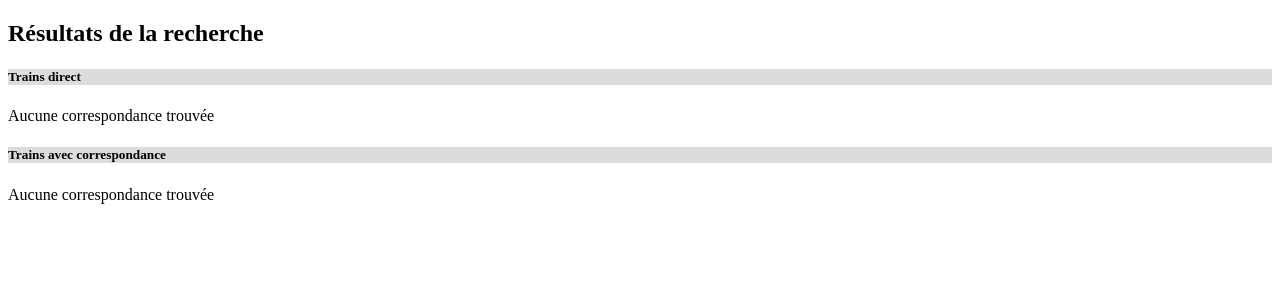
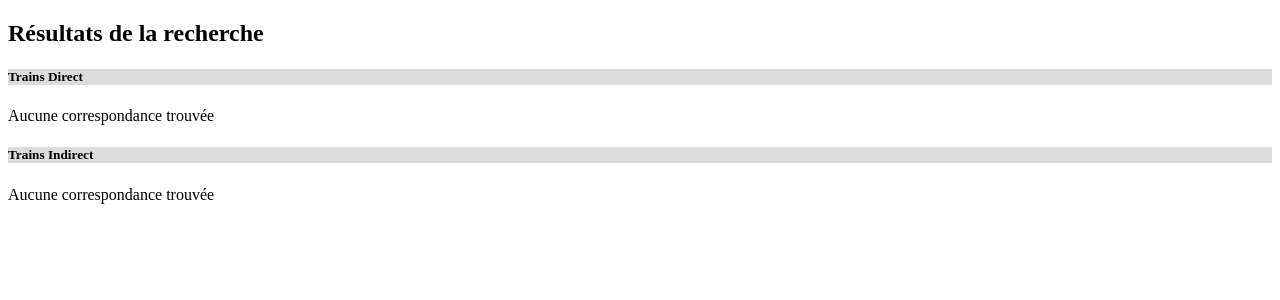
Before and after one commit to Folteto/TGVMAXiSchlag, a Flask app: template templates/result.html in a window 1280 px wide. Shown: the top 300 px of the page. Run offline with Flask 3, Linux system fonts and the light colour scheme; the template is opened without the code that fills it, so the values that code supplies are empty.

Commit message:
First template Web clean

```diff
--- a/main.py
+++ b/main.py
@@ -193,18 +193,19 @@ def main(args={}):
     argument_check.verify_argument(depart, arrivee, date, steps, gares)
     depart_req = argument_check.formalize_gare(depart)
     arrivee_req = argument_check.formalize_gare(arrivee)
-
-    # on commence par vérifier qu'il n'existe pas de trajet direct entre les deux gares
-    available_trains = check_direct_trains(api_requests.simple_request(depart_req, arrivee_req, date, hour), depart, arrivee, date)
+    try :
+        # on commence par vérifier qu'il n'existe pas de trajet direct entre les deux gares
+        available_trains = check_direct_trains(api_requests.simple_request(depart_req, arrivee_req, date, hour), depart, arrivee, date)
 
 
-    all_compatible_journey = []
-    recursive_checker.gare_checker(
-        all_compatible_journey, arrivee, depart, date, [], steps, force_maxsteps, hour
-    )
-    check_indirect_trains(all_compatible_journey, steps)
-    trajet_direct, trajet_indirect = parse_trains(available_trains, all_compatible_journey, depart, arrivee)
-
+        all_compatible_journey = []
+        recursive_checker.gare_checker(
+            all_compatible_journey, arrivee, depart, date, [], steps, force_maxsteps, hour
+        )
+        check_indirect_trains(all_compatible_journey, steps)
+        trajet_direct, trajet_indirect = parse_trains(available_trains, all_compatible_journey, depart, arrivee)
+    except urllib3.exceptions.MaxRetryError:
+        print("You've made too much request for today and SNCF has blocked you. Please retry tomorrow :'(")
     return trajet_direct, trajet_indirect
 
 
--- a/templates/index.html
+++ b/templates/index.html
@@ -3,7 +3,7 @@
 <head>
     <meta charset="UTF-8">
     <meta name="viewport" content="width=device-width, initial-scale=1.0">
-    <title>Recherche de Trains</title>
+    <title>TGV MaxiSchlag</title>
     <link rel="stylesheet" href="https://cdnjs.cloudflare.com/ajax/libs/font-awesome/5.15.3/css/all.min.css" integrity="sha384-SZXxX4whJ79/gErwcOYf+zWLeJdY/qpuqC4cAa9rOGUstPomtqpuNWT9wdPEn2fk" crossorigin="anonymous">
     <script src="https://code.jquery.com/jquery-3.6.0.min.js" integrity="sha384-vtXRMe3mGCbOeY7l30aIg8H9p3GdeSe4IFlP6G8JMa7o7lXvnz3GFKzPxzJdPfGK" crossorigin="anonymous"></script>
     <link rel="stylesheet" type="text/css" href="static/styles.css?v=2.0">
--- a/templates/result.html
+++ b/templates/result.html
@@ -7,19 +7,18 @@
 </head>
 <body>
     <h2>Résultats de la recherche</h2>
-
     <div class="card">
-        <h5 class="card-header" style="background-color:gainsboro; border:3px">Trains direct</h5>
+        <h5 class="card-header" style="background-color:gainsboro; border:3px">Trains Direct</h5>
         <div class="card-body">
+            <div class="row" style="position: relative;">
                 {% if resultats[0] %}
                 {% for train in resultats[0] %}
-            <div class="row" style="position: relative;">
                 <div class="col-lg-6">
                     <div class="job-box card mt-4">
                         <div class="p-4">
                             <div class="row">
                                 <div class="col-lg-1">
-                                    <i class="fa-solid fa-2x fa-train train-icon"></i></a>
+                                    <a href="#"><i class="fa-solid fa-2x fa-train train-icon"></i></a>
                                 </div>
                                 <div class="col">
                                     <div class="mt-3 mt-lg-0">
@@ -39,27 +38,27 @@
                         </div>
                     </div>
                 </div>
-
-            </div>
                 {% endfor %}
                 {% else %}
                     <p>Aucune correspondance trouvée</p>
                 {% endif %}
             </div>
         </div>
-        <h3></h3>
+    </div>
+    <h2></h2>
+
     <div class="card">
-        <h5 class="card-header" style="background-color:gainsboro; border:3px">Trains avec correspondance</h5>
+        <h5 class="card-header" style="background-color:gainsboro; border:3px">Trains Indirect</h5>
         <div class="card-body">
+            <div class="row" style="position: relative;">
                 {% if resultats[1] %}
                 {% for trajet in resultats[1] %}
-            <div class="row" style="position: relative;">
                 <div class="col-lg-6">
                     <div class="job-box card mt-4">
                         <div class="p-4">
                             <div class="row">
                                 <div class="col-lg-1">
-                                    <i class="fa-solid fa-2x fa-train train-icon"></i></a>
+                                    <a href="#"><i class="fa-solid fa-2x fa-train train-icon"></i></a>
                                 </div>
                                 <div class="col">
                                     <div class="mt-3 mt-lg-0">
@@ -81,14 +80,12 @@
                         </div>
                     </div>
                 </div>
-
-            </div>
                 {% endfor %}
                 {% else %}
                     <p>Aucune correspondance trouvée</p>
                 {% endif %}
             </div>
         </div>
-
+    </div>
 </body>
 </html>
```
Lines whose indentation alone changed are shown as unchanged.
